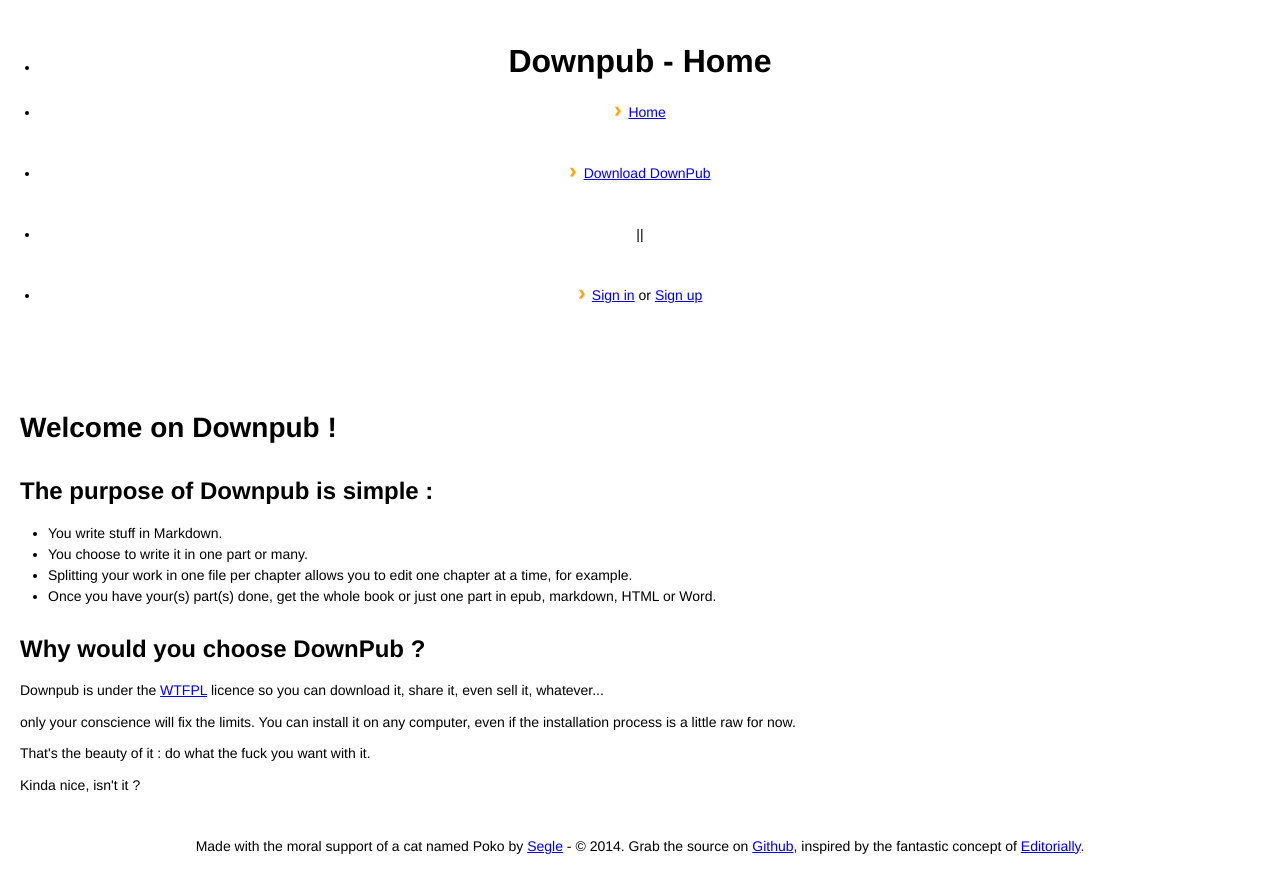
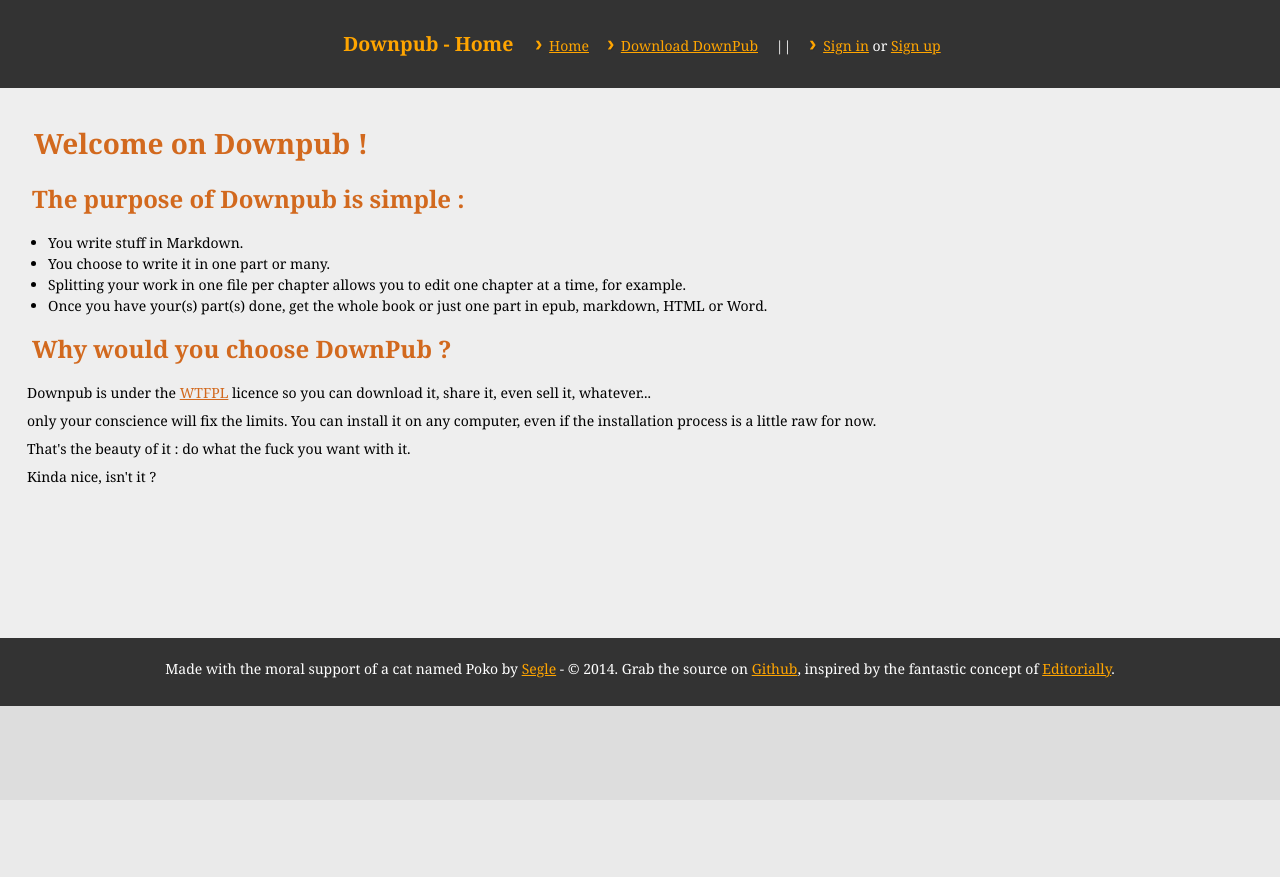
Before and after one commit to brunobord/downpub, a Flask app: page / in a window 1280 px wide. After the commit the page ends 800 px from the top, so only its background shows below. Run offline with Flask 2, Linux system fonts and the light colour scheme; parts of the project's set-up code (start-up, migrations or seed data) failed here and were passed over.

Commit message:
own styles moved in the right section of the knacss.css

```diff
--- a/downpub/downpub/static/css/knacss.css
+++ b/downpub/downpub/static/css/knacss.css
@@ -1959,12 +1959,287 @@ Tutorial: http://knacss.com/demos/tutoriel.html#flex */
 
 /* ----------------------------- */
 
-/* ==own stylesheet              */
-
-/* ----------------------------- */
-
-/* Here should go your own CSS styles */
-
-/* You can also link them with a LESS @import */
-
-/* @import "my-styles.less"; */
+/* ==Downpub styles              */
+
+/* ----------------------------- */
+
+/*
+    Style des éléments HTML de base
+*/
+
+html {
+    background: #ddd;
+}
+
+body {
+    font-family:"Georgia", "Times New Roman", serif;
+    background: #ddd;
+}
+
+a {
+    color:chocolate;
+}
+
+a:hover {
+    font-weight:bold;
+}
+
+h1,h2,h3,h4,h5,h6 {
+    margin:0.5em;
+    color:chocolate;
+}
+
+p {
+    margin:0.5em;
+}
+
+code, pre, blockquote {
+    font-family:"Lucida Console", Monaco, monospace
+}
+
+/*
+    Style des infos d'erreur
+*/
+
+.message {
+    display:block;
+    background: #777;
+    padding:0.7em;
+    border: 1px solid chocolate;
+    color: white;
+}
+
+.error {
+    display:block;
+    background: #888;
+    padding:0.7em;
+    border: 1px solid red;
+    color: black:
+}
+
+.no_error {
+    display:inline-block;
+    padding: 0.5em;
+}
+
+/*
+    Style du layout
+*/
+
+#main {
+    background: #eee;
+    min-height:550px;
+}
+
+.aside {
+    background: #eee;
+    color: black;
+    width:15%;
+}
+
+#navigation {
+    color:white;
+}
+
+#navigation ul {
+    display:inline;
+}
+
+#navigation ul li
+{
+    display:inline-block;
+    list-style-type: none;
+    margin:0;
+    padding:0.5em;
+}
+
+.content {
+    background: #eee;
+    color: black;
+}
+
+#header {
+    background: #333;
+    color: black;
+}
+
+#header h1 {
+    color:orange;
+    margin: 0.1em;
+    padding: 0.1em;
+    font-size:1.4em;
+}
+
+#header a {
+    color:orange;
+}
+
+#header a:hover {
+    color:chocolate;
+    text-decoration:none;
+    font-weight:normal;
+}
+
+#footer {
+    background: #333;
+    color: white;
+}
+
+#footer a {
+    color:orange;
+}
+
+#footer a:hover {
+    color:chocolate;
+    text-decoration:none;
+    font-weight:normal;
+}
+
+/*
+    Formulaires
+*/
+
+.invisible {
+    display:none;
+}
+
+.form {
+    background:#ccc;
+    border:1px solid darkgray;
+    padding:0.7em;
+}
+
+.form.label {}
+
+/*
+    GUI layouts
+*/
+
+.bookelement{
+    margin: 0.6em 1em;
+    padding:0.4em;
+    border:1px solid #999;
+    background: #ddd;
+    color: #993D00;
+}
+
+.bookelement ul, .bookelement li, .bookelement ul li {
+    color: #993D00;
+}
+
+.bookelement a,
+.bookelement h1,
+.bookelement h2,
+.bookelement h3,
+.bookelement h4{
+    color: #993D00;
+}
+
+.bookelement h4{
+    word-wrap: break-word;
+}
+
+
+/*
+    EpicEditor editor and previewer
+*/
+#epiceditor-container {
+    margin:1em;
+}
+
+div#epiceditor-preview, div#epiceditor-preview * {
+    margin:0;
+    padding:0;
+    font-family:"Georgia", "Times New Roman", serif;
+    background-color:white;
+    color:black;
+    font-style:normal;
+    font-weight:normal;
+}
+
+div#epiceditor-preview h1 {
+    margin:0.3em 0.2em;
+    padding:0.5em 0;
+    font-size:xx-large;
+    font-weight:bold;
+}
+
+div#epiceditor-preview h2 {
+    margin:0.3em;
+    padding:0.5em 0;
+    font-size:x-large;
+    font-weight:bold;
+}
+
+div#epiceditor-preview h3 {
+    margin:0.3em;
+    padding:0.5em 0;
+    font-size:large;
+    font-weight:bold;
+}
+
+div#epiceditor-preview h4 {
+    margin:0.3em;
+    padding:0.5em 0;
+    font-size:medium;
+    font-weight:bold;
+    font-style:italic;
+}
+
+div#epiceditor-preview p {
+    margin:0.4em;
+    padding:0.1em;
+    font-size:normal;
+}
+
+div#epiceditor-preview strong {
+    font-size:normal;
+    font-weight:bold;
+}
+
+div#epiceditor-preview em {
+    font-size:normal;
+    font-style:italic;
+}
+
+div#epiceditor-preview strong em{
+    font-size:normal;
+    font-weight:bold;
+    font-style:italic;
+}
+
+div#epiceditor-preview ul, div#epiceditor-preview ol {
+    margin:0.4em 1.1em;
+    padding:0.1em 1.1em;
+    font-size:normal;
+}
+
+div#epiceditor-preview pre, div#epiceditor-preview blockquote {
+    margin:0.3em 1em;
+    padding:0.4em;
+    font-size:normal;
+    border:1px solid gray;
+    background:#ddd;
+    line-height:1.1em;
+    font-family:"Courier New", Courier, monospace;
+}
+
+div#epiceditor-preview code {
+    display:inline-block;
+    margin:0.3em;
+    padding:0.4em;
+    background:#ddd;
+    line-height:1.1em;
+    font-family:"Courier New", Courier, monospace;
+}
+
+div#epiceditor-preview th {
+    font-weight:bold;
+}
+
+div#epiceditor-preview
+{
+    padding:1em;
+    max-height:450px;
+    overflow:auto;
+}
```
